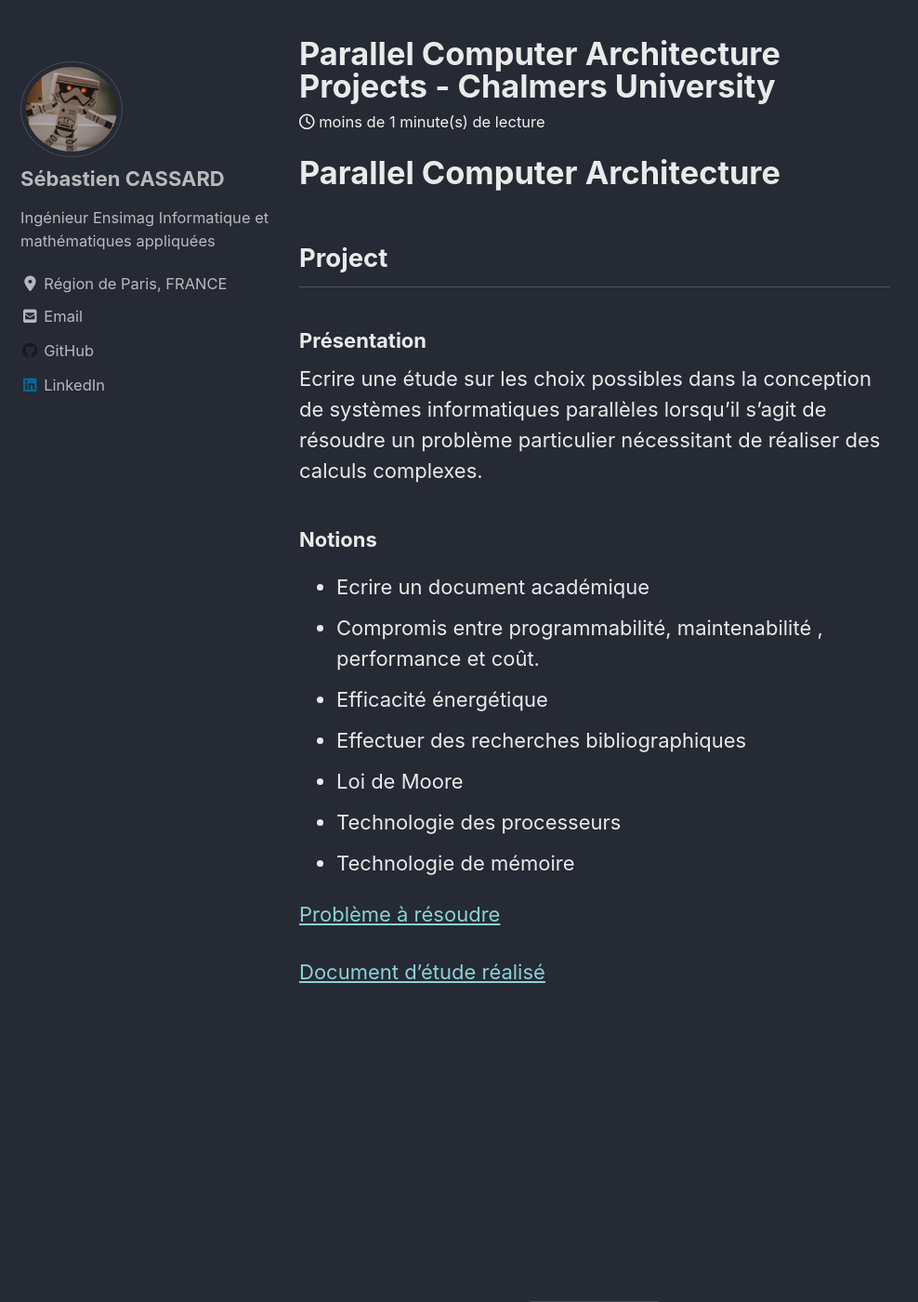
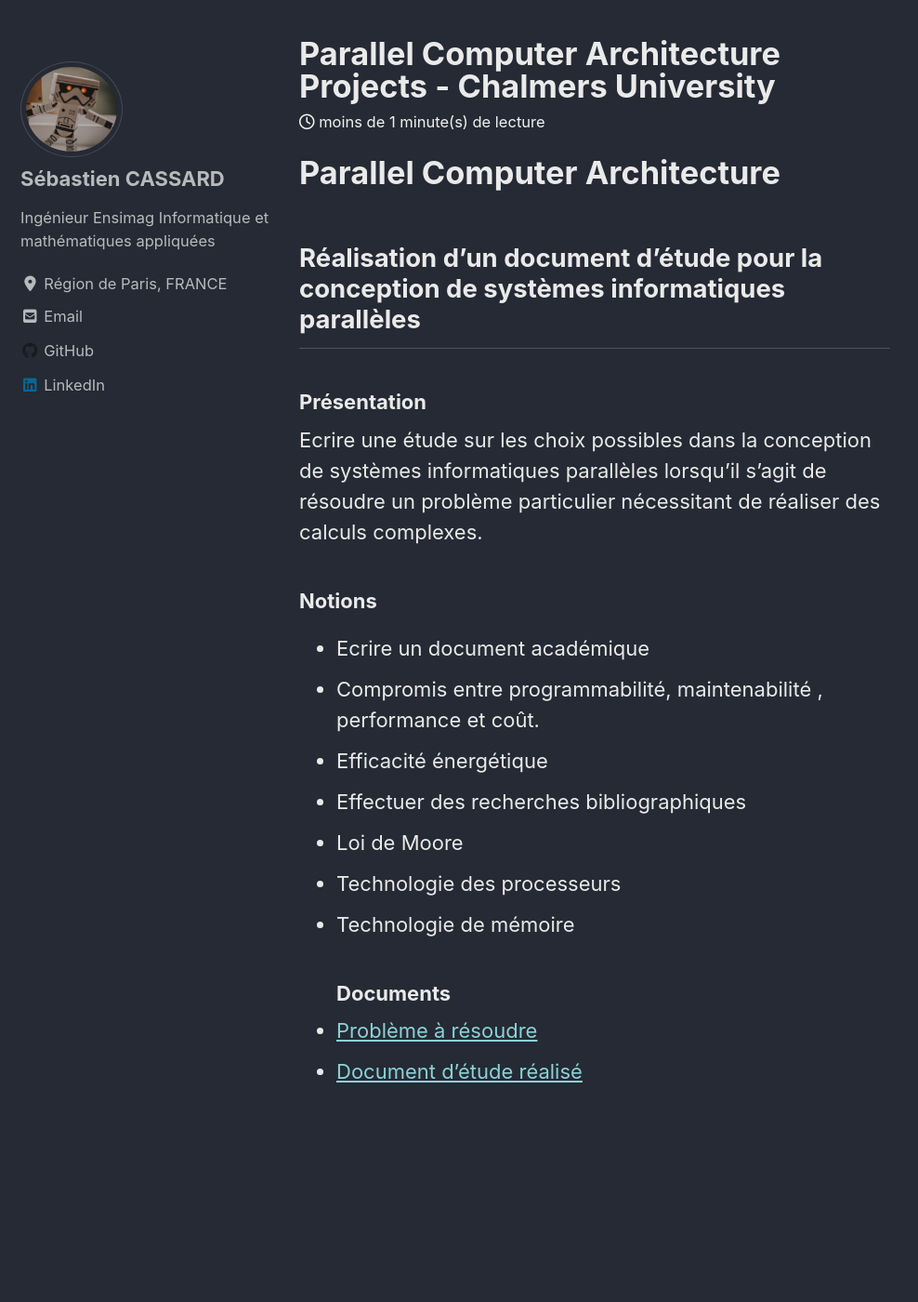
Before and after one commit to Cassards/cassards.github.io, a Jekyll site: the page built from _posts/2019-02-19-ParallelComputerArchitectureChamers.md, in a window 1280 px wide and 1400 px high, scrolled down 469 px. Shown: the whole window at 93% size, without its empty margins (0-988 px from the left). Built offline with Jekyll 4.4.1, drawn with Linux system fonts in a browser that asks for light colours; cached includes are drawn as plain includes; nearby versions of some CDN libraries; some of the changed text lies outside the part shown.

Commit message:
Adds a 'Documents' section in project description

```diff
--- a/_posts/2019-02-19-ParallelComputerArchitectureChamers.md
+++ b/_posts/2019-02-19-ParallelComputerArchitectureChamers.md
@@ -11,7 +11,7 @@
 
 # Parallel Computer Architecture
 
-## Project
+## Réalisation d'un document d'étude pour la conception de systèmes informatiques parallèles
 
 ### Présentation
 Ecrire une étude sur les choix possibles dans la conception de systèmes informatiques parallèles lorsqu'il s'agit de résoudre un problème particulier nécessitant de réaliser des calculs complexes.
@@ -23,11 +23,9 @@
 * Loi de Moore
 * Technologie des processeurs
 * Technologie de mémoire
-
-[Problème à résoudre]({{ site.url }}{{ site.baseurl }}/documents/Projects/Chalmers/PCA/Scenario1.pdf)
-
-[Document d'étude réalisé]({{ site.url }}{{ site.baseurl }}/documents/Projects/Chalmers/PCA/EDA284_H18_paper_7.pdf)
-
+### Documents
+* [Problème à résoudre]({{ site.url }}{{ site.baseurl }}/documents/Projects/Chalmers/PCA/Scenario1.pdf)
+* [Document d'étude réalisé]({{ site.url }}{{ site.baseurl }}/documents/Projects/Chalmers/PCA/EDA284_H18_paper_7.pdf)
 <embed src="https://cassards.github.io/documents/Projects/Chalmers/PCA/EDA284_H18_paper_7.pdf" type="application/pdf" width="100%" height="100%">
 
 
@@ -43,28 +41,23 @@
 * PThread
 * OpenMP
 * Loi d'Amdahl
-
-[Sujet]({{ site.url }}{{ site.baseurl }}/documents/Projects/Chalmers/PCA/Lab1/lab1.pdf)
-
-[Rapport]({{ site.url }}{{ site.baseurl }}/documents/Projects/Chalmers/PCA/Lab1/lab1_report.pdf)
-
-[Code](https://github.com/Cassards/cassards.github.io/tree/master/documents/Projects/Chalmers/PCA/Lab1/code)
-
+### Documents
+* [Sujet]({{ site.url }}{{ site.baseurl }}/documents/Projects/Chalmers/PCA/Lab1/lab1.pdf)
+* [Rapport]({{ site.url }}{{ site.baseurl }}/documents/Projects/Chalmers/PCA/Lab1/lab1_report.pdf)
+* [Code](https://github.com/Cassards/cassards.github.io/tree/master/documents/Projects/Chalmers/PCA/Lab1/code)
 
 ### Monitoring de performances
 #### Présentation
 Monitoring et compréhension des performances des programmes parallèles.
 #### Notions
 * Monitoring de performance
-* Utilisation de l'outil [perf](https://perf.wiki.kernel.org/index.php/Tutorial)
+* Utilisation de l'outil [perf](https://perf.wiki.kernel.org/index.php/Tutorial#Introduction)
 * Cache misses
 * Niveaux de cache
-
-[Sujet]({{ site.url }}{{ site.baseurl }}/documents/Projects/Chalmers/PCA/Lab2/Lab2.pdf)
-
-[Rapport]({{ site.url }}{{ site.baseurl }}/documents/Projects/Chalmers/PCA/Lab2/Lab2_report.pdf)
-
-[Code](https://github.com/Cassards/cassards.github.io/tree/master/documents/Projects/Chalmers/PCA/Lab2/code)
+### Documents
+* [Sujet]({{ site.url }}{{ site.baseurl }}/documents/Projects/Chalmers/PCA/Lab2/Lab2.pdf)
+* [Rapport]({{ site.url }}{{ site.baseurl }}/documents/Projects/Chalmers/PCA/Lab2/Lab2_report.pdf)
+* [Code](https://github.com/Cassards/cassards.github.io/tree/master/documents/Projects/Chalmers/PCA/Lab2/code)
 
 
 ### Primitives de synchronisation
@@ -74,9 +67,7 @@
 * Exclusion mutuelle
 * Acquisition, libération, schéma d'attente.
 * Barrière de synchronisation
-
-[Sujet]({{ site.url }}{{ site.baseurl }}/documents/Projects/Chalmers/PCA/Lab3/lab3.pdf)
-
-[Rapport]({{ site.url }}{{ site.baseurl }}/documents/Projects/Chalmers/PCA/Lab3/Lab3_report.pdf)
-
-[Code](https://github.com/Cassards/cassards.github.io/tree/master/documents/Projects/Chalmers/PCA/Lab3/code)
+### Documents
+* [Sujet]({{ site.url }}{{ site.baseurl }}/documents/Projects/Chalmers/PCA/Lab3/lab3.pdf)
+* [Rapport]({{ site.url }}{{ site.baseurl }}/documents/Projects/Chalmers/PCA/Lab3/Lab3_report.pdf)
+* [Code](https://github.com/Cassards/cassards.github.io/tree/master/documents/Projects/Chalmers/PCA/Lab3/code)
```
Also changed, not shown: _posts/2019-02-19-GameplayDesignChamers.md (+10 -6 lines).
